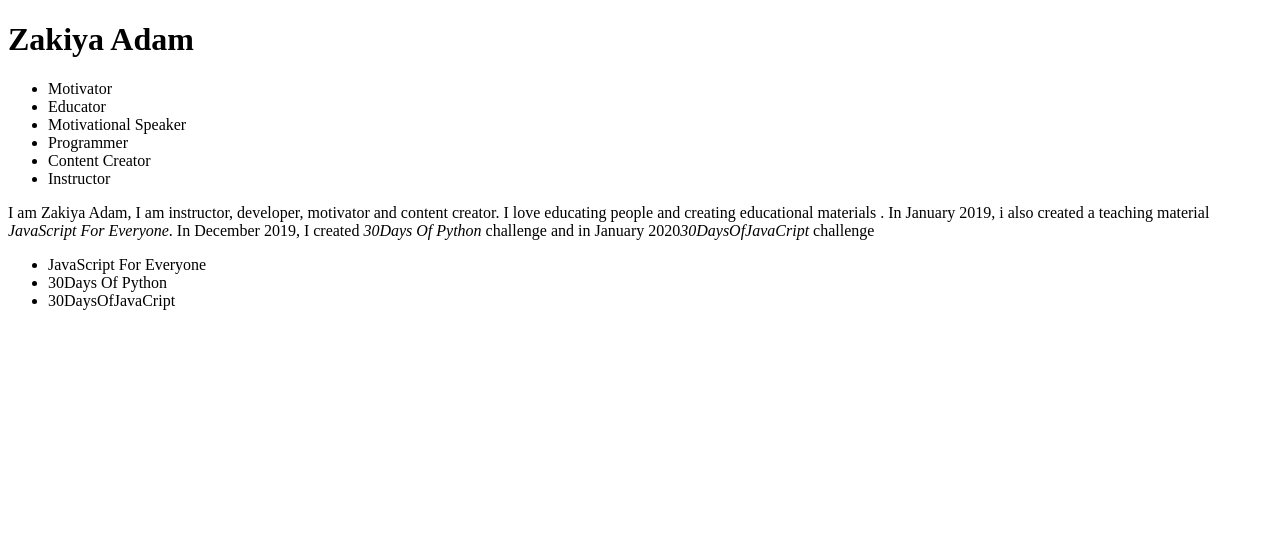
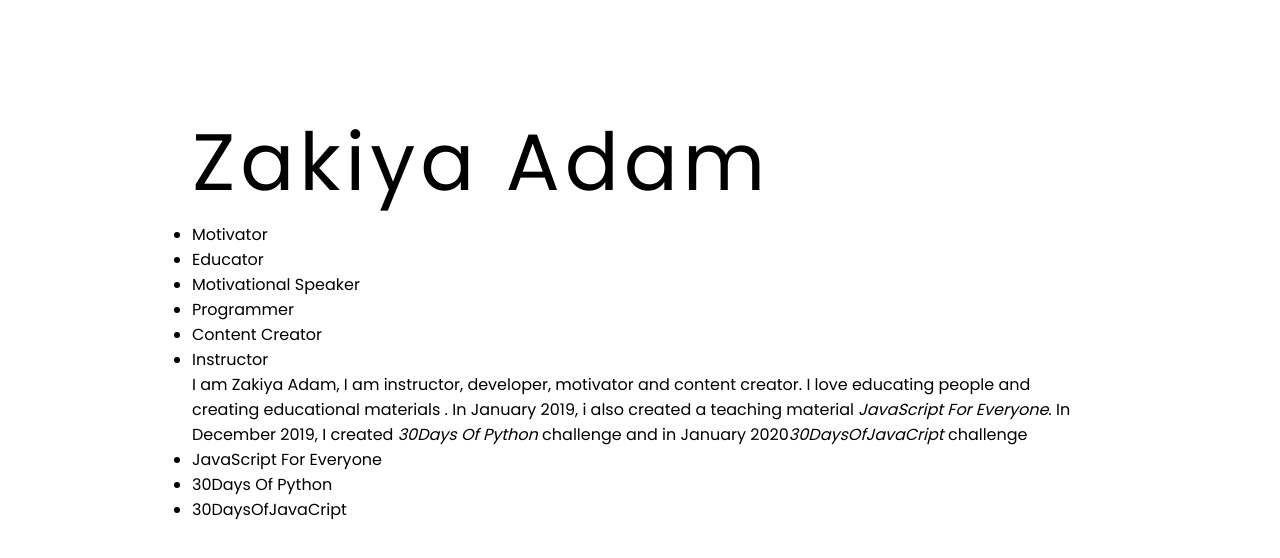
Before and after one commit to bintadam/me, a plain HTML site: page index.html in a window 1280 px wide. Drawn offline with Linux system fonts and the light colour scheme.

Commit message:
add style

```diff
--- a/styles.css
+++ b/styles.css
@@ -0,0 +1,19 @@
+@import url('https://fonts.googleapis.com/css2?family=Poppins:wght@100;200;300;400;500;600;700&display=swap');
+
+*{
+    margin: 0;
+    padding: 0;
+    box-sizing: inherit;
+}
+
+body{
+    font-family: 'Poppins', sans-serif;
+    padding: 8% 15%;
+    box-sizing: border-box;
+}
+
+h1{
+    letter-spacing: 5px;
+    font-size: 5rem;
+    font-weight: 400;
+}
```
Also changed, not shown: index.html (+1 -0 lines).
